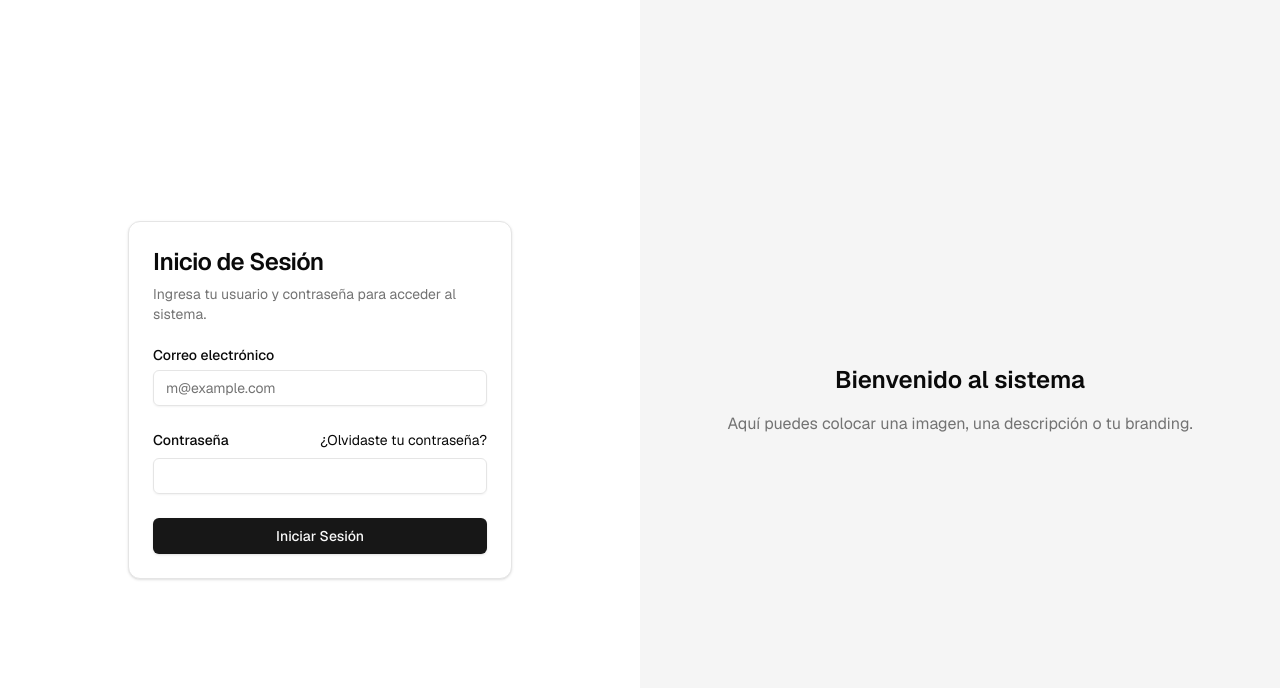
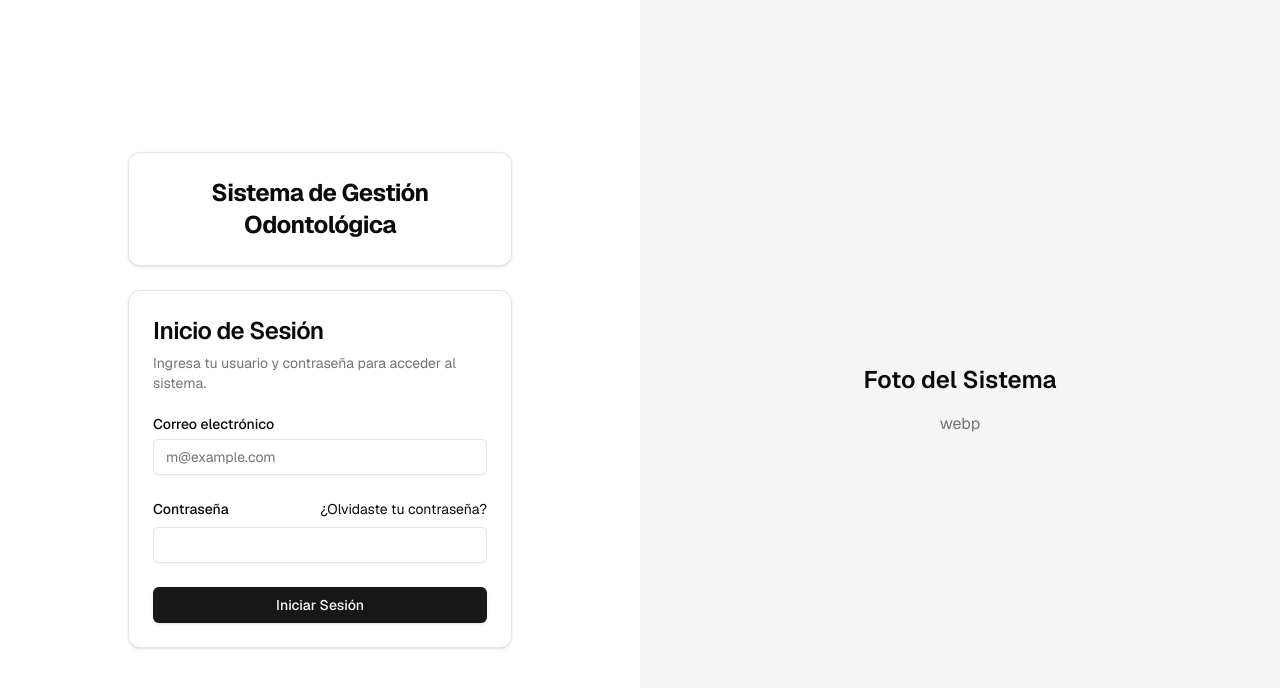
Before and after one commit to GloriousEvolution1141/Auth-Next15, a Next.js app: page /auth/login in a window 1280 px wide. Shown: the top 688 px of the page. Built offline with nearby package versions, Linux system fonts and the light colour scheme; no server answers.

Commit message:
feat(login): details title

```diff
--- a/app/auth/login/page.tsx
+++ b/app/auth/login/page.tsx
@@ -3,32 +3,33 @@
 import { useState } from "react";
 import { motion, AnimatePresence } from "framer-motion";
 import { LoginForm } from "@/components/login-form";
+import { Card, CardHeader, CardTitle } from "@/components/ui/card";
 
 export default function Page() {
   const [showPanel, setShowPanel] = useState(false);
 
   return (
     <div className="relative grid min-h-svh w-full grid-cols-1 md:grid-cols-2 overflow-hidden">
-      {/* Columna izquierda: Login */}
       <div className="flex items-center justify-center p-6 md:p-10 bg-background z-10">
-        <div className="w-full max-w-sm">
-          <LoginForm
-            onLoginSuccess={() => setShowPanel(true)} // Solo muestra el panel
-          />
+        <div className="w-full max-w-sm space-y-6">
+          <Card>
+            <CardHeader>
+              <CardTitle className="text-center text-2xl font-bold">
+                Sistema de Gestión Odontológica
+              </CardTitle>
+            </CardHeader>
+          </Card>
+          <LoginForm onLoginSuccess={() => setShowPanel(true)} />
         </div>
       </div>
 
-      {/* Columna derecha: información o branding */}
       <div className="hidden md:flex items-center justify-center bg-muted">
         <div className="text-center p-10">
-          <h2 className="text-2xl font-semibold mb-4">Bienvenido al sistema</h2>
-          <p className="text-muted-foreground">
-            Aquí puedes colocar una imagen, una descripción o tu branding.
-          </p>
+          <h2 className="text-2xl font-semibold mb-4">Foto del Sistema</h2>
+          <p className="text-muted-foreground">webp</p>
         </div>
       </div>
 
-      {/* Panel translúcido con efecto difuminado */}
       <AnimatePresence>
         {showPanel && (
           <motion.div
```
